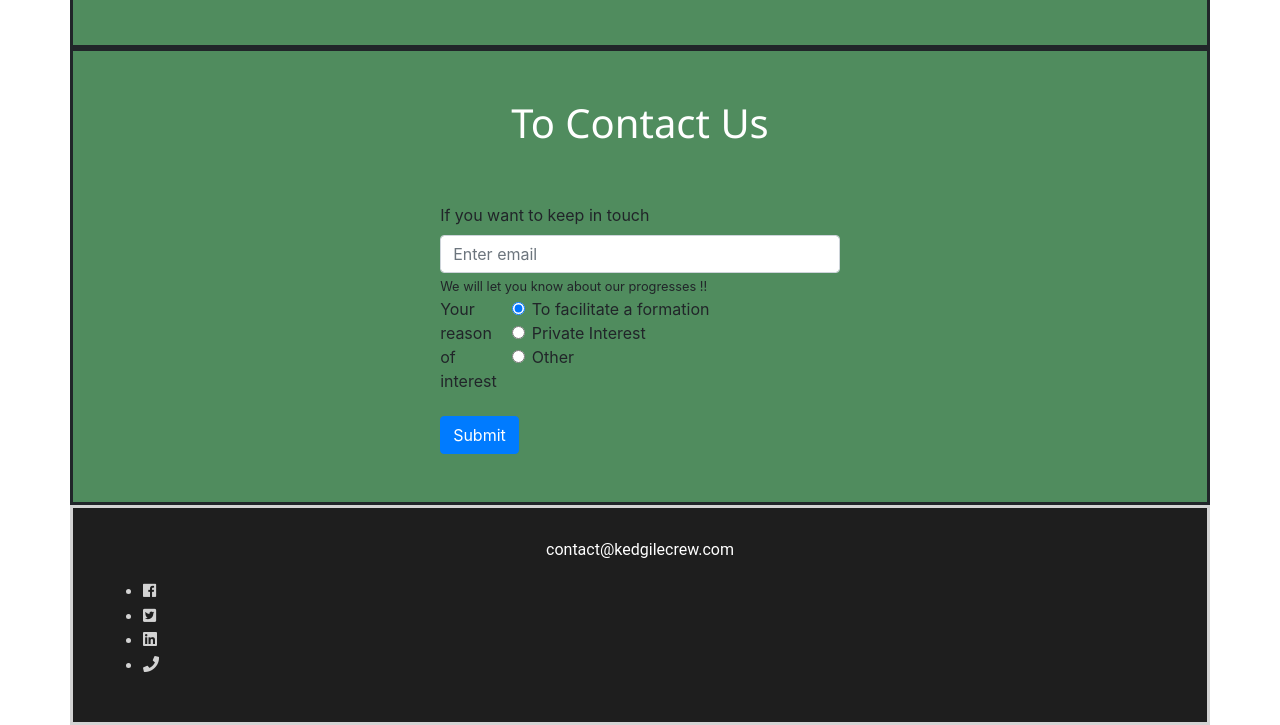
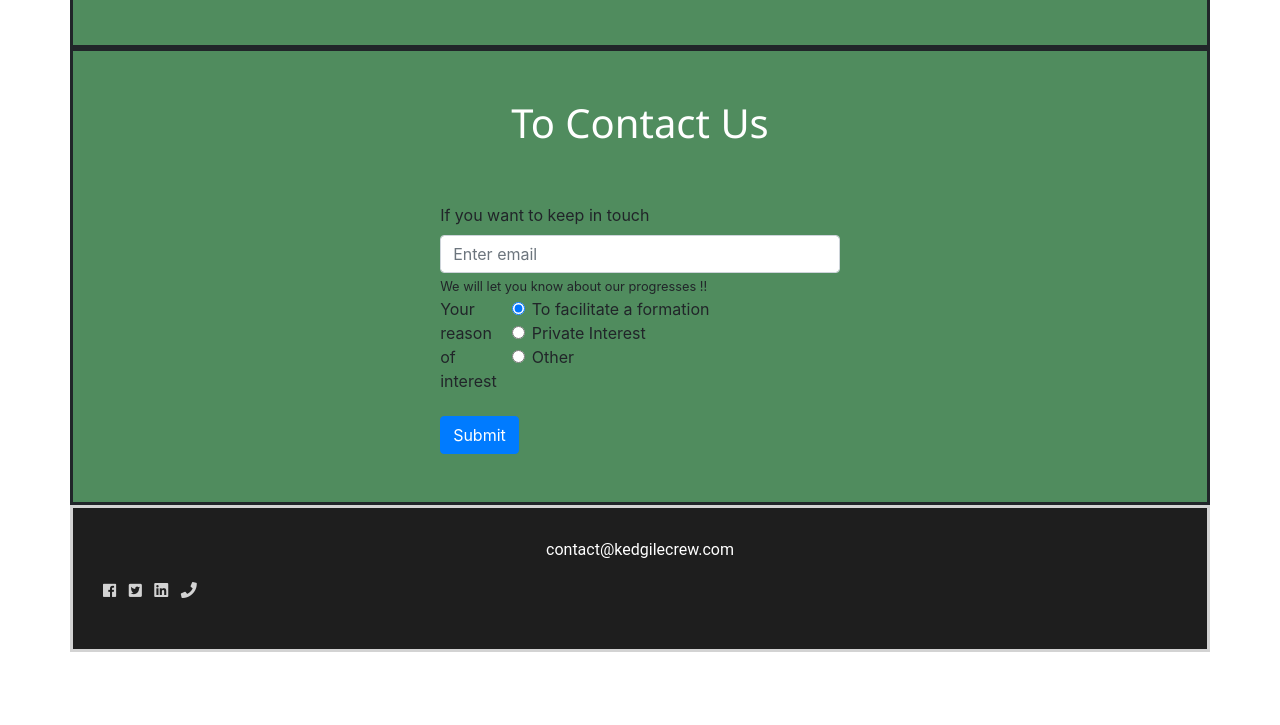
Before and after one commit to Arthurpotier/Kedgilecrew2, a plain HTML site: page index.html in a window 1280 px wide. Shown: the part 1834-2559 px from the top of the page. After the commit the page ends 2486 px from the top, so only its background shows below. Drawn offline with nearby package versions, Linux system fonts and the light colour scheme.

Commit message:
Update index.html

```diff
--- a/index.html
+++ b/index.html
@@ -153,11 +153,11 @@
 
     <div class="container partie" id="footer">
       <p>contact@kedgilecrew.com</p>
-      <ul>
-        <li><a href="#"><i class="fab fa-facebook"></i></a></li>
-        <li><a href="#"><i class="fab fa-twitter-square"></i></a></li>
-        <li><a href="#"></a><i class="fab fa-linkedin"></i></li>
-        <li><a href="#"></a><i class="fas fa-phone"></i></li>
+      <ul class="list-inline">
+        <li class="list-inline-item"><a href="#"><i class="fab fa-facebook"></i></a></li>
+        <li class="list-inline-item"><a href="#"><i class="fab fa-twitter-square"></i></a></li>
+        <li class="list-inline-item"><a href="#"></a><i class="fab fa-linkedin"></i></li>
+        <li class="list-inline-item"><a href="#"></a><i class="fas fa-phone"></i></li>
       </ul>
     </div>
   </body>
```
